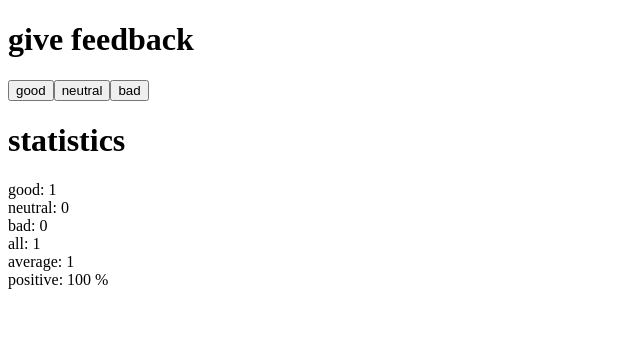
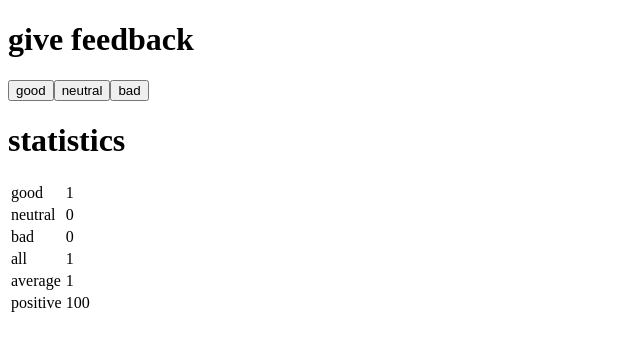
Before and after one commit to jayellho/fullstackopen, a React (Vite) app in the folder part1/unicafe/: page / in a window 1280 px wide. Both pictures are taken after a click on the button "good". Shown: the top 350 px of the page, without its empty margins (0-640 px from the left). Built offline with nearby package versions, Linux system fonts and the light colour scheme.

Commit message:
feat: add completed 1.10 and 1.11.

```diff
--- a/part1/unicafe/src/App.jsx
+++ b/part1/unicafe/src/App.jsx
@@ -9,20 +9,32 @@ const Statistics = ({good, neutral, bad}) => {
     )
   }
   return (
-    <div>
-      <h1>statistics</h1>
-      <text>good: {good}</text>
-      <br />
-      <text>neutral: {neutral}</text>
-      <br />
-      <text>bad: {bad}</text>
-      <br />
-      <text>all: {good + neutral + bad}</text>
-      <br />
-      <text>average: {(good - bad) / (good + neutral + bad)}</text>
-      <br />
-      <text>positive: {good / (good + neutral + bad) * 100} %</text>
-    </div>
+    <table>
+      <tbody>
+        <StatisticLine text='good' value={good} />
+        <StatisticLine text='neutral' value={neutral} />
+        <StatisticLine text='bad' value={bad} />
+        <StatisticLine text='all' value={good + neutral + bad} />
+        <StatisticLine text='average' value={(good - bad) / (good + neutral + bad)} />
+        <StatisticLine text='positive' value={good / (good + neutral + bad) * 100} />
+      </tbody>
+
+    </table>
+  )
+}
+
+const Button = ({text, handleClick}) => {
+  return (
+    <button onClick={handleClick}>{text}</button>
+  )
+}
+
+const StatisticLine = ({text, value}) => {
+  return (
+    <tr>
+      <td>{text}</td>
+      <td>{value}</td>
+    </tr>
   )
 }
 
@@ -33,13 +45,14 @@ const App = () => {
   const [bad, setBad] = useState(0)
 
   return (
-    <div>
+    <>
       <h1>give feedback</h1>
-      <button onClick={() => setGood(good + 1)}>good</button>
-      <button onClick={() => setNeutral(neutral + 1)}>neutral</button>
-      <button onClick={() => setBad(bad + 1)}>bad</button>
+      <Button text='good' handleClick={() => setGood(good + 1)} />
+      <Button text='neutral' handleClick={() => setNeutral(neutral + 1)} />
+      <Button text='bad' handleClick={() => setBad(bad + 1)} />
+      <h1>statistics</h1>
       <Statistics good={good} neutral={neutral} bad={bad} />
-    </div>
+    </>
   )
 }
 
```
